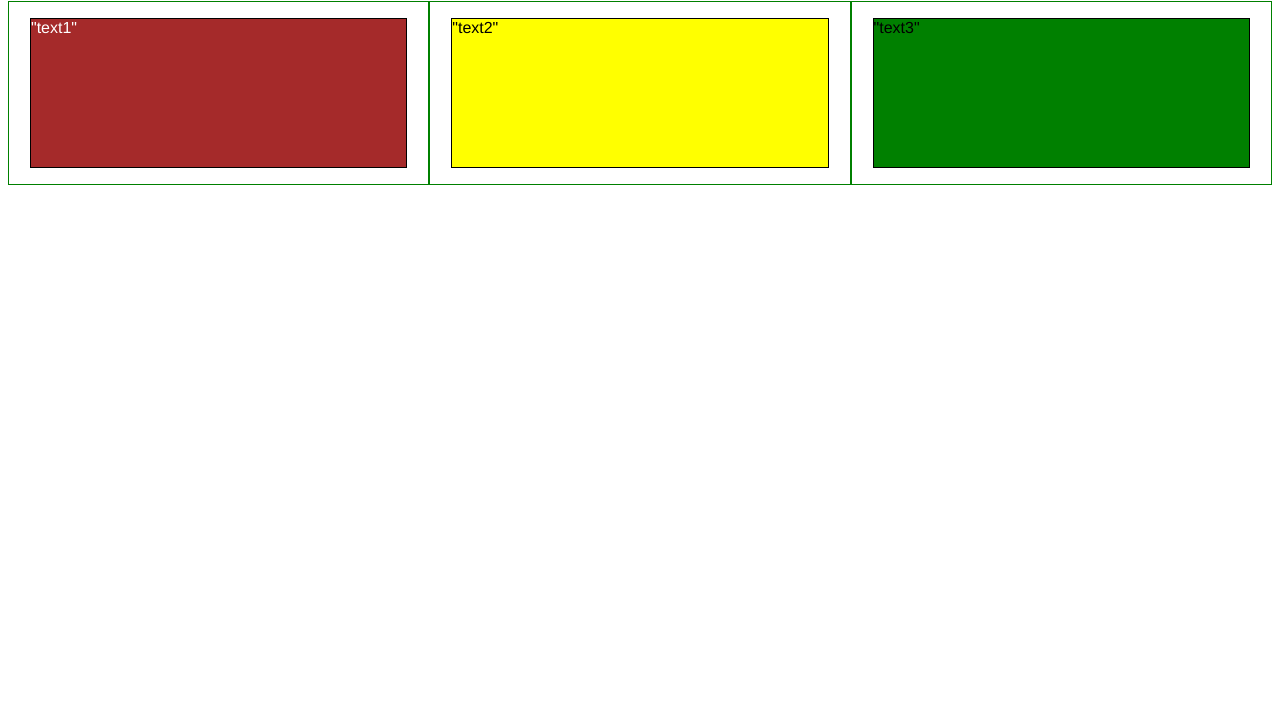
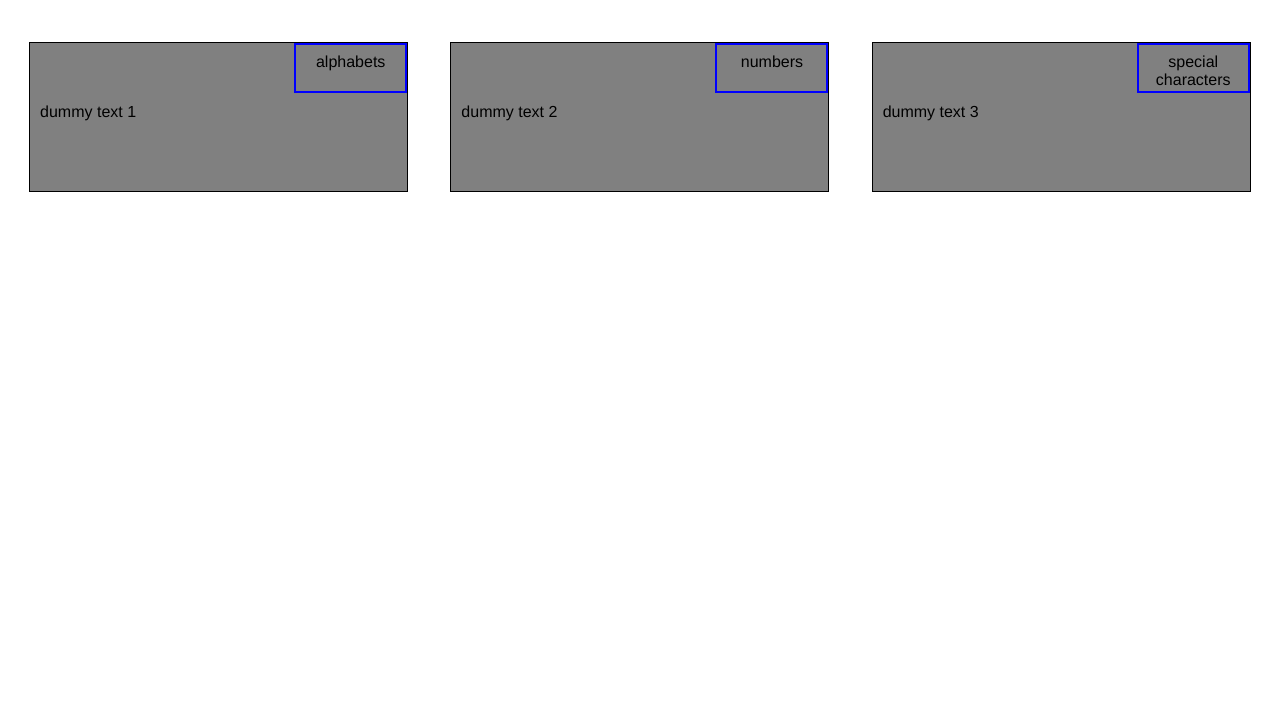
Before and after one commit to rreshmark/FullStack_Course, a plain HTML site: page module2-solution/index.html in a window 1280 px wide. Shown: the part 72-800 px from the top of the page. Drawn offline with Linux system fonts and the light colour scheme.

Commit message:
final touch

```diff
--- a/module2-solution/css/responsive.css
+++ b/module2-solution/css/responsive.css
@@ -7,26 +7,41 @@
   box-sizing: border-box;
 }
 h1 {
-  margin-bottom: 15px;
+  margin-bottom: 40px;
 }
 
 #p1 {
   border: 1px solid black;
-  background-color: #A52A2A;
+  background-color: gray;
   width: 90%;
   height: 150px;
   margin-right: auto;
   margin-left: auto;
   font-family: Helvetica;
-  color: white;
+  color: black;
+}
+
+.tile2 {
+    float: left;
+    clear: both;
+    padding: 10px;
+}
 
 
+.tile1 {
+    border: 2px solid blue;
+  padding: .5em;
+  /* display: block; */
+  float: right;
+  width: 30%;
+  height: 50px;
+
+}
 
 
-}
 #p2 {
      border: 1px solid black;
-    background-color: yellow;
+    background-color: gray;
     width: 90%;
     height: 150px;
     margin-right: auto;
@@ -37,7 +52,7 @@ h1 {
   }
   #p3 {
     border: 1px solid black;
-    background-color: green;
+    background-color: gray;
     width: 90%;
     height: 150px;
     margin-right: auto;
@@ -54,7 +69,7 @@ h1 {
 @media (min-width: 992px) {
   .col-lg-1, .col-lg-2, .col-lg-3, .col-lg-4, .col-lg-5, .col-lg-6, .col-lg-7, .col-lg-8, .col-lg-9, .col-lg-10, .col-lg-11, .col-lg-12 {
     float: left;
-    border: 1px solid green;
+    /* border: 1px solid green; */
   }
   .col-lg-1 {
     width: 8.33%;
@@ -98,7 +113,7 @@ h1 {
 @media (min-width: 768px) and (max-width: 991px) {
   .col-md-1, .col-md-2, .col-md-3, .col-md-4, .col-md-5, .col-md-6, .col-md-7, .col-md-8, .col-md-9, .col-md-10, .col-md-11, .col-md-12 {
     float: left;
-    border: 1px solid green;
+    /* border: 1px solid green; */
   }
   .col-md-1 {
     width: 8.33%;
--- a/module2-solution/index.html
+++ b/module2-solution/index.html
@@ -2,15 +2,32 @@
 <html>
 <head>
 <meta charset="utf-8">
+<meta name="viewport" content="width=device-width, initial-scale=1">
 <title>module2-solution</title>
 <link rel="stylesheet" href="css/responsive.css">
 </head>
 <body>
-    <h1>Our Menu</h1>
-    <div class="row">
-        <div class="col-lg-4 col-md-6"><p id="p1">"text1"</p> </div>
-        <div class="col-lg-4 col-md-6" ><p id="p2">"text2"</p> </div>
-        <div class="col-lg-4 col-md-12"><p id="p3">"text3"</p> </div>
-    </div>
+    <h1 align="center">Our Menu</h1>
+
+    <section class="row">
+        <section class="col-lg-4 col-md-6">
+            <p id="p1">
+                <span class = "tile1"  align="center"  >alphabets</span>
+                <span class = "tile2"> dummy text 1</span>
+            </p>
+        </section>
+        <section class="col-lg-4 col-md-6" >
+            <p id="p2">
+                <span class = "tile1"  align="center"  >numbers</span>
+                <span class = "tile2"> dummy text 2</span>
+            </p>
+             <title> "beef"</title></section>
+        <section class="col-lg-4 col-md-12">
+            <p id="p3">
+                <span class = "tile1"  align="center"  >special characters</span>
+                <span class = "tile2"> dummy text 3</span>
+            </p>
+                </p>
+    </section>
 </body>
 </html>
```
